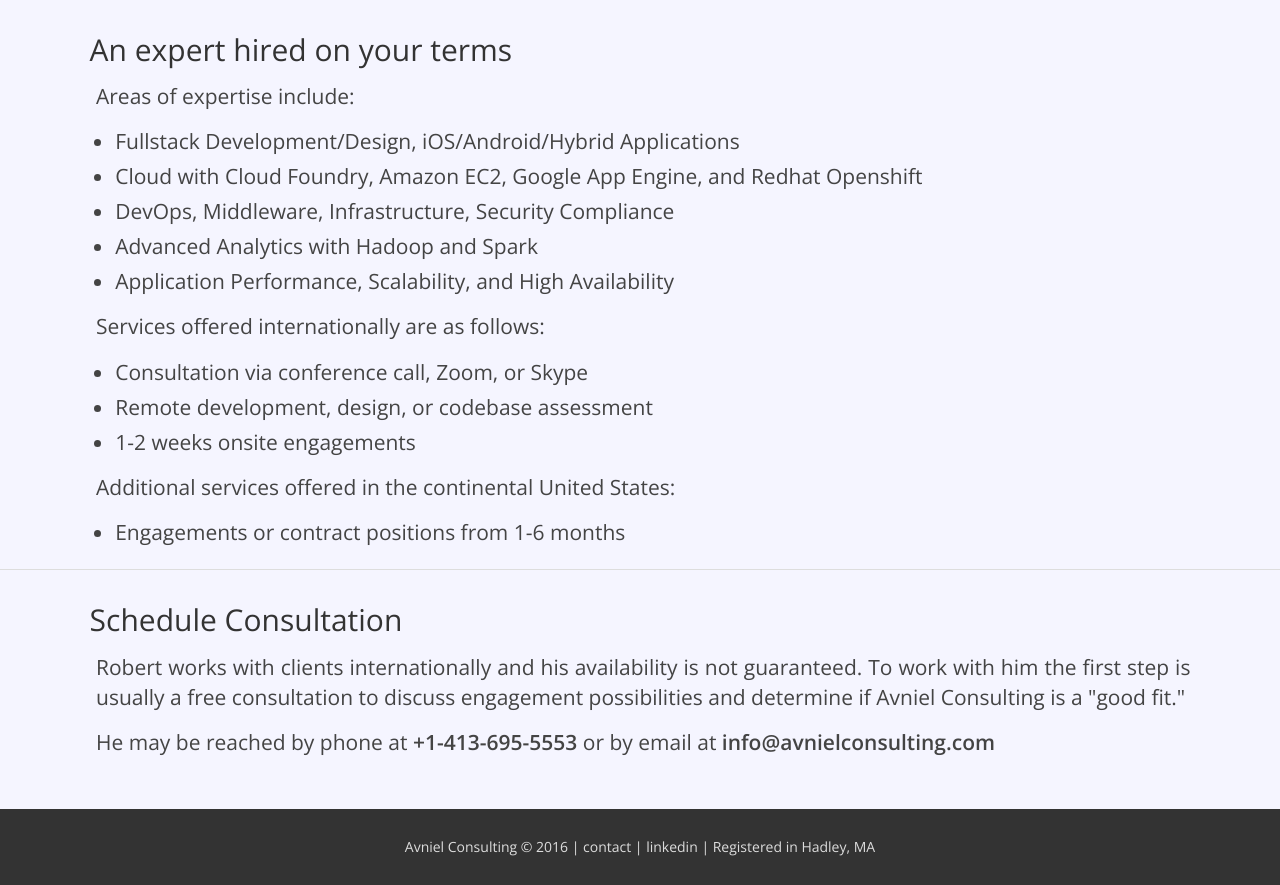
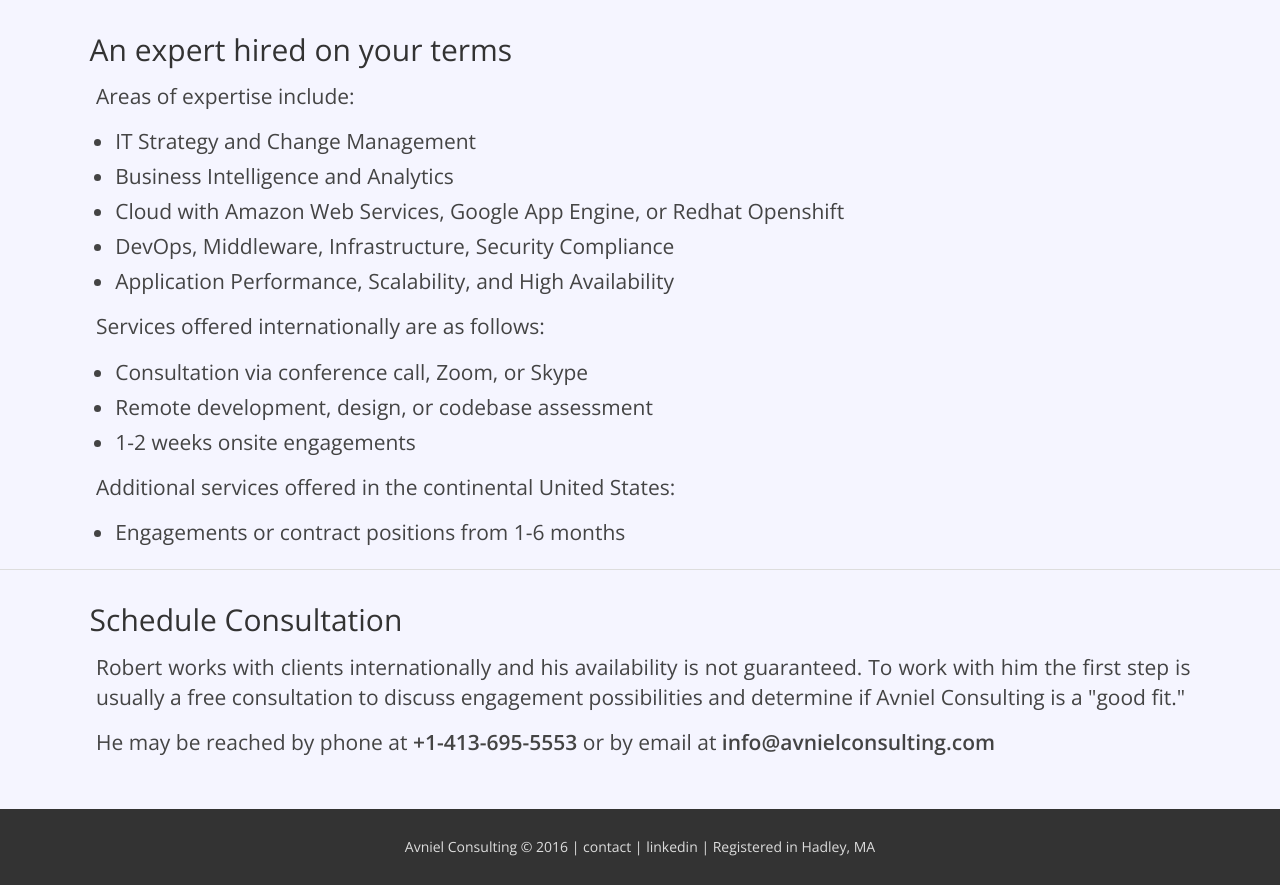
Before and after one commit to avnielconsulting/avnielconsulting.github.io, a plain HTML site: page index.html in a window 1280 px wide. Shown: the part 2300-3185 px from the top of the page. Drawn offline with nearby package versions, Linux system fonts and the light colour scheme.

Commit message:
Update index.html

```diff
--- a/index.html
+++ b/index.html
@@ -86,10 +86,10 @@
     <h2 id="services">An expert hired on your terms</h2>
     <p>Areas of expertise include:</p>
     <ul class="services">
-      <li>Fullstack Development/Design, iOS/Android/Hybrid Applications</li>
-      <li>Cloud with Cloud Foundry, Amazon EC2, Google App Engine, and Redhat Openshift</li>
+      <li>IT Strategy and Change Management</li>
+      <li>Business Intelligence and Analytics</li>
+      <li>Cloud with Amazon Web Services, Google App Engine, or Redhat Openshift</li>
       <li>DevOps, Middleware, Infrastructure, Security Compliance</li>
-      <li>Advanced Analytics with Hadoop and Spark</li>
       <li>Application Performance, Scalability, and High Availability</li>
     </ul>
     <p>Services offered internationally are as follows:</p>
```
